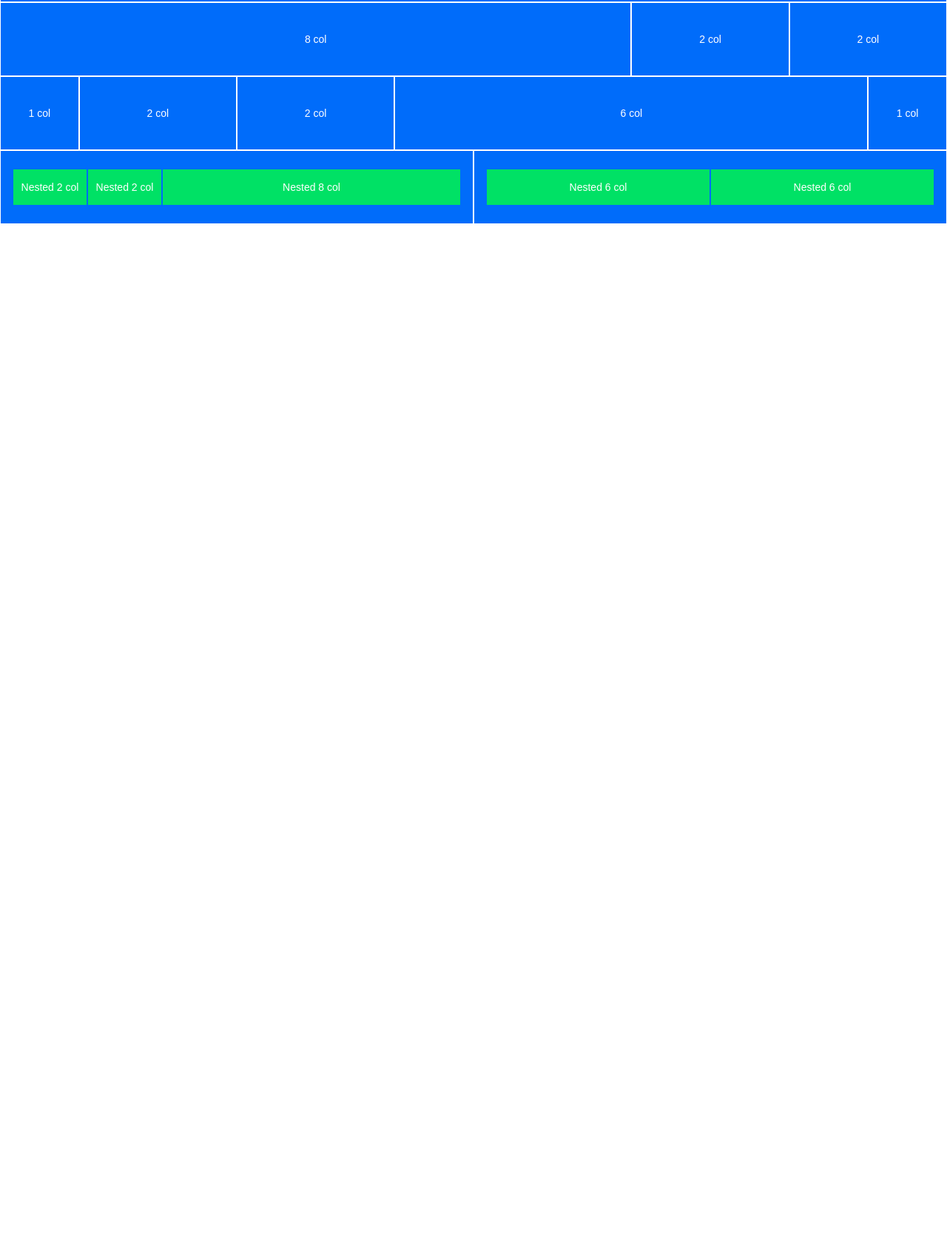
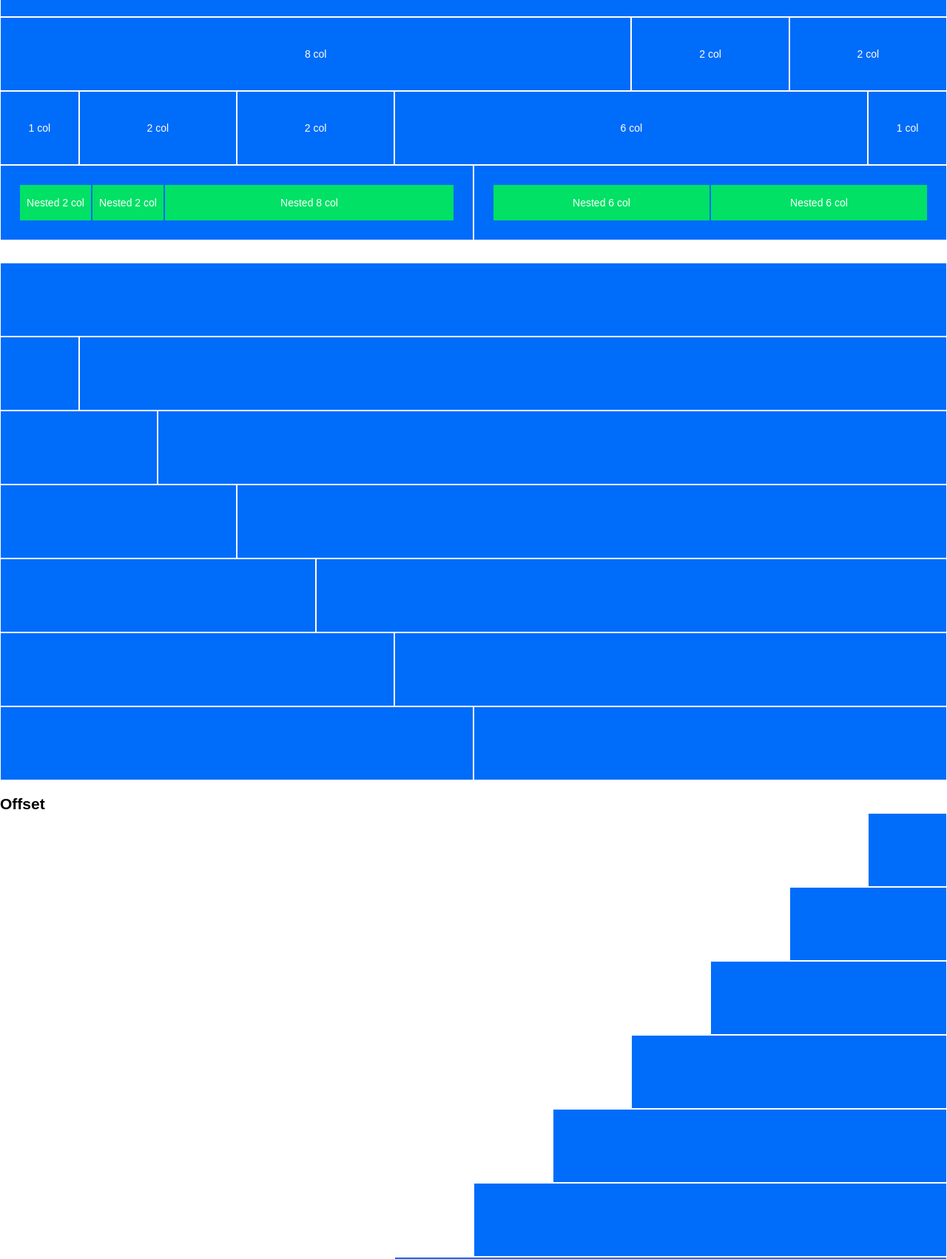
Before and after one commit to imLukePex/html-css-12bool, a plain HTML site: page index.html in a window 1280 px wide. Shown: the part 321-2023 px from the top of the page at 74% size. Before the commit the page ends 800 px from the top, so only its background shows below. Drawn offline with Linux system fonts and the light colour scheme.

Commit message:
12bool framework layout

```diff
--- a/css/style.css
+++ b/css/style.css
@@ -6,6 +6,11 @@
 }
 
 /* DEBUG */
+
+h2 {
+    margin-top: 20px;
+}
+
 .blue-content {
     background-color: #006cfa;
     min-height: 100px;
@@ -14,11 +19,6 @@
     justify-content: center;
     align-items: center;
     border: 1px solid #ffff;
-}
-
-.nested-container {
-    width: 95%;
-    margin: 0 auto;
 }
 
 .green-content {
@@ -30,3 +30,17 @@
     align-items: center;
     border: 1px solid #006cfa;
 }
+
+.blue-row {
+    background-color: #006cfa;
+    min-height: 100px;
+    color: #ffff;
+    display: flex;
+    justify-content: center;
+    border: 1px solid #ffff;
+    padding: 25px;
+}
+
+.vspace {
+    margin-top: 30px;
+}
--- a/index.html
+++ b/index.html
@@ -84,6 +84,7 @@
             </div>
         </div>
 
+        <!-- Riga 5 -->
         <div class="row">
             <div class="col-1">
                 <div class="blue-content">1 col</div>
@@ -102,11 +103,10 @@
             </div>
         </div>
 
+        <!-- Riga 6 -->
         <div class="row">
             <div class="col-6">
-                <div class="blue-content">
-                    <div class="nested-container">
-                        <div class="row">
+                <div class="row blue-row">
                     <div class="col-2">
                         <div class="green-content">Nested 2 col</div>
                     </div>
@@ -118,13 +118,9 @@
                     </div>
                 </div>
             </div>
-                </div>
-            </div>
 
             <div class="col-6">
-                <div class="blue-content">
-                    <div class="nested-container">
-                        <div class="row">
+                <div class="row blue-row">
                     <div class="col-6">
                         <div class="green-content">Nested 6 col</div>
                     </div>
@@ -134,6 +130,150 @@
                 </div>
             </div>
         </div>
+
+        <!-- Riga 7 -->
+        <div class="row vspace">
+            <div class="col-12">
+                <div class="blue-content"></div>
+            </div>
+        </div>
+
+        <!-- Riga 8 -->
+        <div class="row">
+            <div class="col-1">
+                <div class="blue-content"></div>
+            </div>
+            <div class="col-11">
+                <div class="blue-content"></div>
+            </div>
+        </div>
+
+        <!-- Riga 9 -->
+        <div class="row">
+            <div class="col-2">
+                <div class="blue-content"></div>
+            </div>
+            <div class="col-10">
+                <div class="blue-content"></div>
+            </div>
+        </div>
+
+        <!-- Riga 10 -->
+        <div class="row">
+            <div class="col-3">
+                <div class="blue-content"></div>
+            </div>
+            <div class="col-9">
+                <div class="blue-content"></div>
+            </div>
+        </div>
+
+        <!-- Riga 11 -->
+        <div class="row">
+            <div class="col-4">
+                <div class="blue-content"></div>
+            </div>
+            <div class="col-8">
+                <div class="blue-content"></div>
+            </div>
+        </div>
+
+        <!-- Riga 12 -->
+        <div class="row">
+            <div class="col-5">
+                <div class="blue-content"></div>
+            </div>
+            <div class="col-7">
+                <div class="blue-content"></div>
+            </div>
+        </div>
+
+        <!-- Riga 13 -->
+        <div class="row">
+            <div class="col-6">
+                <div class="blue-content"></div>
+            </div>
+            <div class="col-6">
+                <div class="blue-content"></div>
+            </div>
+        </div>
+
+        <h2>Offset</h2>
+
+        <!-- Riga 14 -->
+        <div class="row">
+            <div class="col-1 col-offset-11">
+                <div class="blue-content"></div>
+            </div>
+        </div>
+
+        <!-- Riga 15 -->
+        <div class="row">
+            <div class="col-2 col-offset-10">
+                <div class="blue-content"></div>
+            </div>
+        </div>
+
+        <!-- Riga 16 -->
+        <div class="row">
+            <div class="col-3 col-offset-9">
+                <div class="blue-content"></div>
+            </div>
+        </div>
+
+        <!-- Riga 17 -->
+        <div class="row">
+            <div class="col-4 col-offset-8">
+                <div class="blue-content"></div>
+            </div>
+        </div>
+
+        <!-- Riga 18 -->
+        <div class="row">
+            <div class="col-5 col-offset-7">
+                <div class="blue-content"></div>
+            </div>
+        </div>
+
+        <!-- Riga 19 -->
+        <div class="row">
+            <div class="col-6 col-offset-6">
+                <div class="blue-content"></div>
+            </div>
+        </div>
+
+        <!-- Riga 20 -->
+        <div class="row">
+            <div class="col-7 col-offset-5">
+                <div class="blue-content"></div>
+            </div>
+        </div>
+
+        <!-- Riga 21 -->
+        <div class="row">
+            <div class="col-8 col-offset-4">
+                <div class="blue-content"></div>
+            </div>
+        </div>
+
+        <!-- Riga 22 -->
+        <div class="row">
+            <div class="col-9 col-offset-3">
+                <div class="blue-content"></div>
+            </div>
+        </div>
+
+        <!-- Riga 23 -->
+        <div class="row">
+            <div class="col-10 col-offset-2">
+                <div class="blue-content"></div>
+            </div>
+        </div>
+
+        <!-- Riga 24 -->
+        <div class="row">
+            <div class="col-11 col-offset-1">
+                <div class="blue-content"></div>
             </div>
         </div>
     </div>
```
Lines whose indentation alone changed are shown as unchanged.
